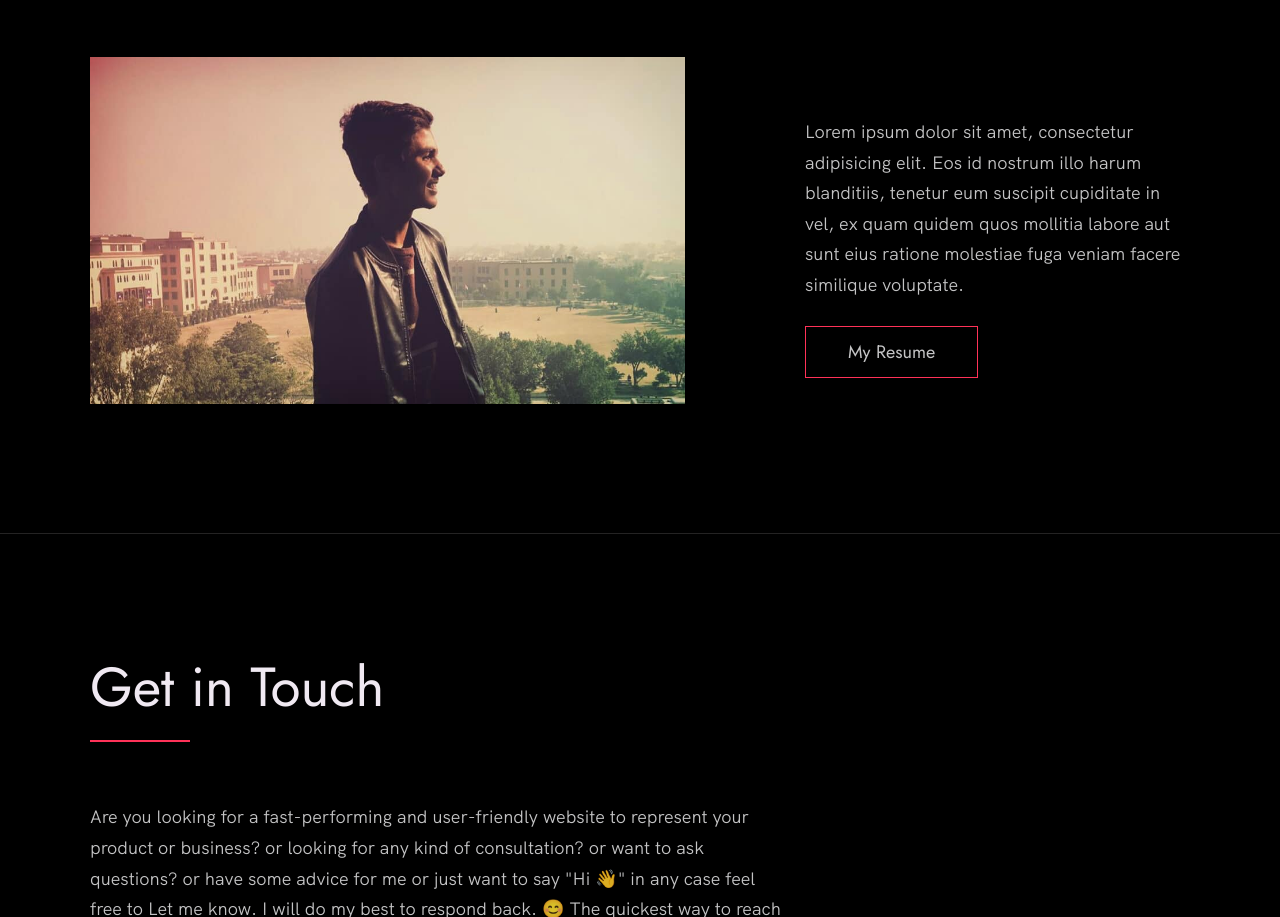
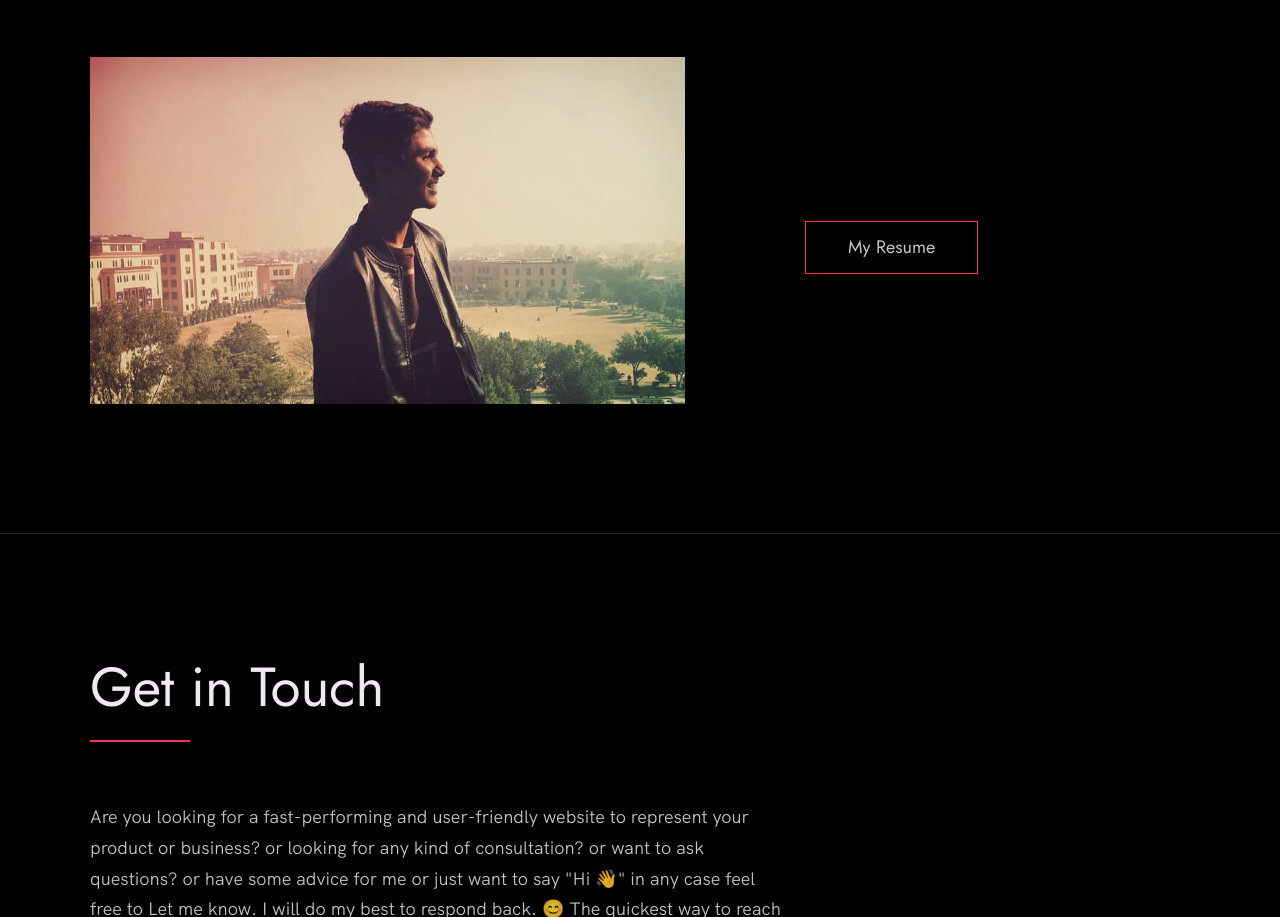
Before and after one commit to sgtgrg/github-portfolio, a plain HTML site: page index.html in a window 1280 px wide. Shown: the part 3518-4435 px from the top of the page. Drawn offline with Linux system fonts and the light colour scheme.

Commit message:
index.html

```diff
--- a/index.html
+++ b/index.html
@@ -189,10 +189,7 @@
           <div class="about__text">
             <!-- Replace the below paragraph with info about yourself -->
             <p>
-              Lorem ipsum dolor sit amet, consectetur adipisicing elit. Eos id
-              nostrum illo harum blanditiis, tenetur eum suscipit cupiditate
-              in vel, ex quam quidem quos mollitia labore aut sunt eius
-              ratione molestiae fuga veniam facere similique voluptate.
+
             </p>
             <!-- Provide a link to your resume -->
             <a href="#" class="btn">My Resume</a>
@@ -239,7 +236,7 @@
           </a>
         </li>
         <li class="footer__social-link-item">
-          <a href="https://github.com/nisarhassan12/" title="Link to Github Profile">
+          <a href="https://github.com/sgtgrg/" title="Link to Github Profile">
             <img src="./images/github.svg" class="footer__social-image" alt="Github">
           </a>
         </li>
```
